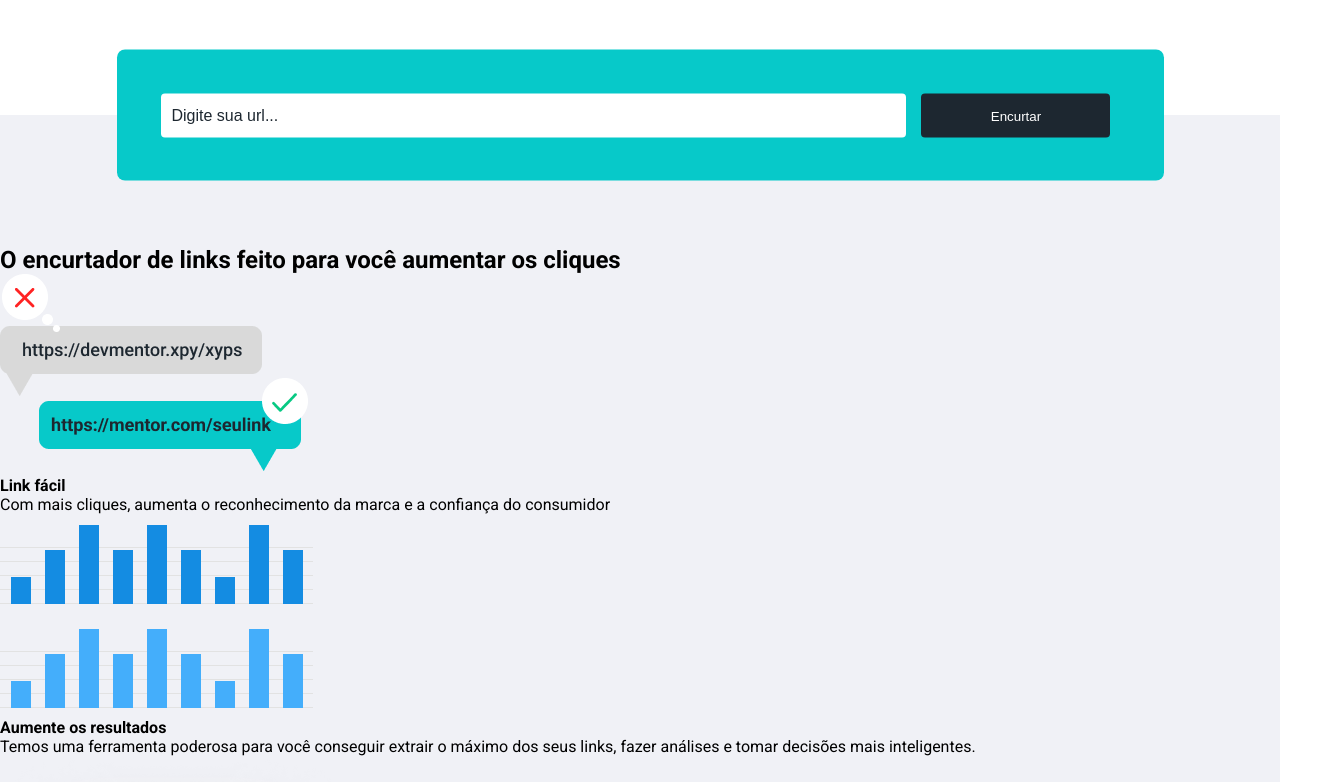
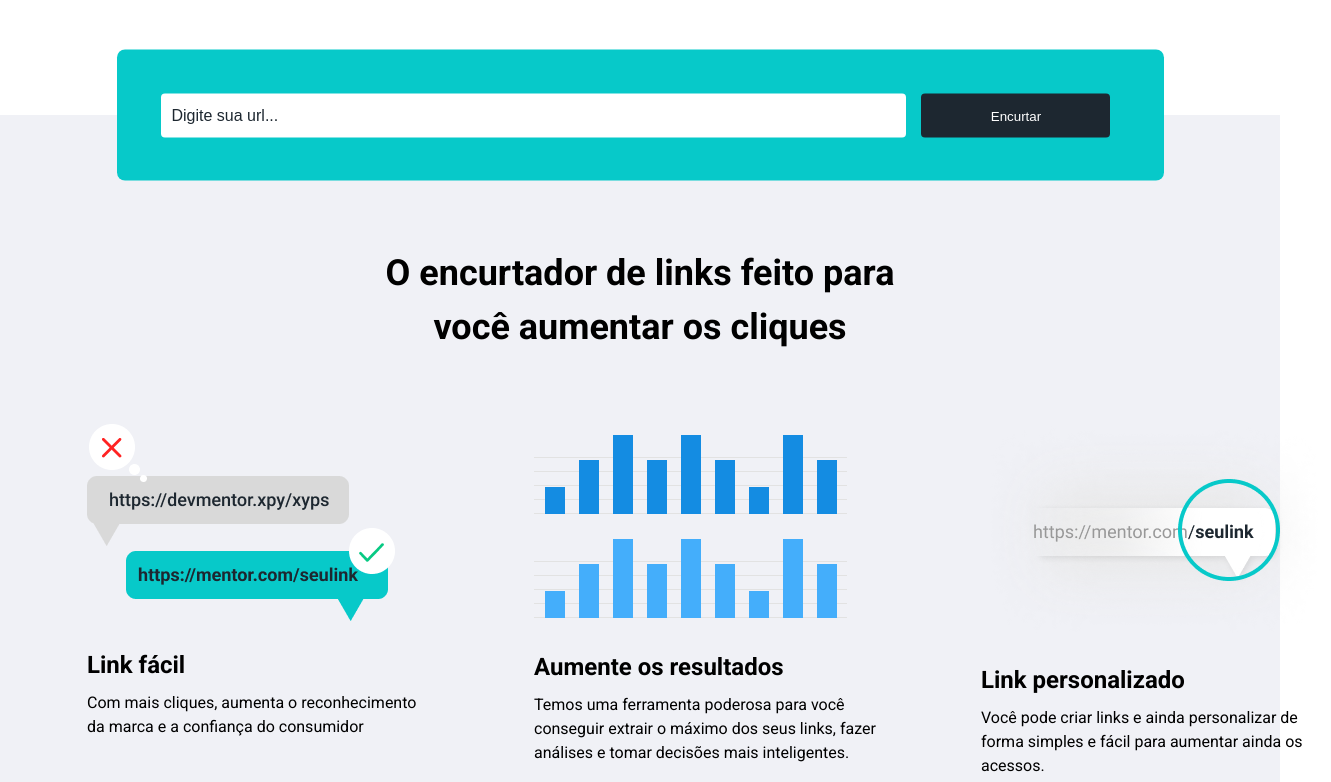
Before and after one commit to FernandoAz09/landing-page-encurtador, a plain HTML site: page index.html in a window 1280 px wide. Shown: the part 639-1421 px from the top of the page, 1331 px wide, since content can reach past the window. Drawn offline with Linux system fonts and the light colour scheme.

Commit message:
Section Description style OK

```diff
--- a/index.html
+++ b/index.html
@@ -23,7 +23,7 @@
 <body>
     <section class="hero">
         <div class="hero-content">
-            <h1 class="hero-title">Deixe seus links mais <br>amigáveis.</h1>
+            <h1 class="hero-title">Deixe seus links mais amigáveis.</h1>
             <p>Um encurtador de URL criado com ferramentas poderosas para ajudar você a crescer e proteger sua marca.</p>
             <button>Comece agora!</button>
         </div>
@@ -40,22 +40,24 @@
 
         <h2>O encurtador de links feito para você aumentar os cliques</h2>
 
-        <div>
+        <div class="description-container">
+            <div class="description-content">
                 <img src="assets/img/item1.png" alt="">
                 <h4>Link fácil</h4>
                 <p>Com mais cliques, aumenta o reconhecimento da marca e a confiança do consumidor</p>
             </div>
 
-        <div>
+            <div class="description-content">
                 <img src="assets/img/item2.png" alt="">
                 <h4>Aumente  os resultados</h4>
                 <p>Temos uma ferramenta poderosa para você conseguir extrair o máximo dos seus links, fazer análises e tomar decisões mais inteligentes.</p>
             </div>
 
-        <div>
+            <div class="description-content">
                 <img src="assets/img/item3.png" alt="">
                 <h4>Link personalizado</h4>
                 <p>Você pode criar links e ainda personalizar de forma simples e fácil para aumentar ainda os acessos.</p>
+            </div>
         </div>
     </section>
 
--- a/style.css
+++ b/style.css
@@ -62,6 +62,8 @@ header nav a {
     font-weight: 700;
     font-size: 48px;
     line-height: 72px;
+    color: var(--dark-gray);
+    width: 474px;
 }
 
 .hero-content p {
@@ -80,6 +82,7 @@ header nav a {
     background-color: var(--light-blue);
     border: none;
     margin-top: 60px;
+    cursor: pointer;
 
     font-weight: 700;
     font-size: 22px;
@@ -92,10 +95,6 @@ header nav a {
 }
 
 /* ******************************** SECTION DESCRIPTION ******************************** */
-.description{
-    background: var(--light-gray);
-    margin-top: 130px;
-}
 
 .input-container {
     background: var(--light-blue);
@@ -134,3 +133,44 @@ header nav a {
     background: var(--dark-gray);
     cursor: pointer;
 }
+
+.description{
+    background: var(--light-gray);
+    margin-top: 130px;
+    padding-bottom: 150px;
+    box-sizing: border-box;
+}
+
+.description h2 {
+    width: 564px;
+    font-weight: 700;
+    font-size: 36px;
+    line-height: 54px;
+    text-align: center;
+    margin: 0 auto;
+}
+
+.description-container {
+    display: flex;
+    justify-content: space-around;
+    margin: 70px 87px 0 87px;
+}
+
+.description-container h4 {
+    margin-top: 20.86px;
+    margin-bottom: 8px;
+    font-weight: 700;
+    font-size: 24px;
+    line-height: 36px;
+}
+
+.description-container p {
+    width: 350px;
+    font-weight: 400;
+    font-size: 16px;
+    line-height: 24px;
+}
+
+.description-container > .description-content:not(:last-child) {
+    margin-right: 97px;
+}
```
Lines whose indentation alone changed are shown as unchanged.
